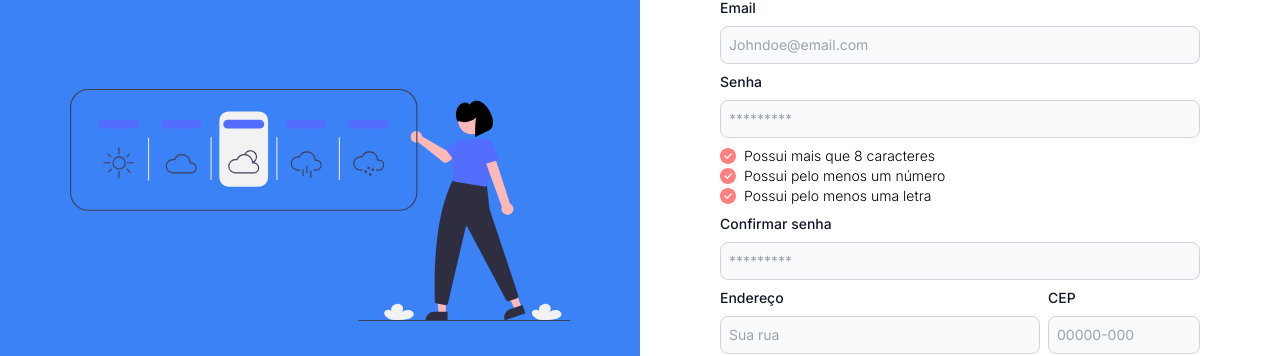
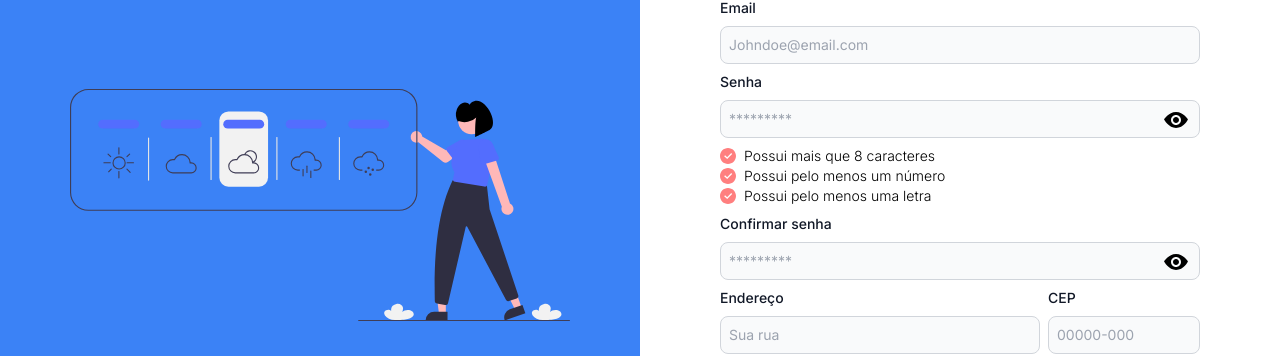
Before and after one commit to szHeron/frontend-challenge, a Next.js app: page /signup in a window 1280 px wide. Shown: the part 195-551 px from the top of the page. Built offline with nearby package versions, Linux system fonts and the light colour scheme; no server answers.

Commit message:
feat: added password visibility

```diff
--- a/components/Form/index.tsx
+++ b/components/Form/index.tsx
@@ -83,6 +83,7 @@ export default function Form({handleValidation, setUser, user, setConfirmPasswor
                     labelText="Estado"
                     placeholder="UF"
                     helperText={erros.state}
+                    maxLength={2}
                 />
                 <SelectCountries onChange={(value)=> setUser({...user, country: value.target.value})} helpertext={erros.country}/>
             </div>
--- a/components/TextField/index.tsx
+++ b/components/TextField/index.tsx
@@ -1,4 +1,4 @@
-import { InputHTMLAttributes } from "react";
+import { InputHTMLAttributes, useState } from "react";
 
 interface ITextField extends InputHTMLAttributes<HTMLInputElement>{
     helperText?: string;
@@ -7,13 +7,38 @@ interface ITextField extends InputHTMLAttributes<HTMLInputElement>{
 }
 
 export default function TextField({onChange, type="text", placeholder, value, helperText, labelText, width, maxLength}: ITextField){
+    const [passwordVisibility, setPasswordVisibility] = useState(type === "password"?true:false);
+
     return (
         <div className={`flex flex-col w-${width?width:"full"}`}>
             <label className="block mb-2 text-sm font-medium text-gray-900">
                 {labelText}
             </label>
-            <input onChange={onChange} type={type} value={value} maxLength={maxLength} placeholder={placeholder} className="bg-gray-50 border border-gray-300 text-gray-900 text-sm rounded-lg w-full p-2 focus:outline-none focus:ring-1 focus:ring-blue-500 focus:border-blue-500" />
-            {helperText && <span className="text-red-500 font-light text-sm">{helperText}</span>}
+            <div className="relative flex flex-row">
+                <input onChange={onChange} type={passwordVisibility?"password":"text"} value={value} maxLength={maxLength} placeholder={placeholder} className="bg-gray-50 border border-gray-300 text-gray-900 text-sm rounded-lg w-full p-2 focus:outline-none focus:ring-1 focus:ring-blue-500 focus:border-blue-500" />
+                {
+                    type === "password" && (
+                        <button
+                            type="button"
+                            onClick={() => setPasswordVisibility(!passwordVisibility)}
+                            className="absolute right-3 top-2 cursor-pointer"
+                        >
+                            {
+                                passwordVisibility ?
+                                    <svg xmlns="http://www.w3.org/2000/svg" width="24" height="24" viewBox="0 0 24 24"><path d="M15 12c0 1.654-1.346 3-3 3s-3-1.346-3-3 1.346-3 3-3 3 1.346 3 3zm9-.449s-4.252 8.449-11.985 8.449c-7.18 0-12.015-8.449-12.015-8.449s4.446-7.551 12.015-7.551c7.694 0 11.985 7.551 11.985 7.551zm-7 .449c0-2.757-2.243-5-5-5s-5 2.243-5 5 2.243 5 5 5 5-2.243 5-5z"/></svg>
+                                    :
+                                    <svg xmlns="http://www.w3.org/2000/svg" width="24" height="24" viewBox="0 0 24 24"><path d="M11.885 14.988l3.104-3.098.011.11c0 1.654-1.346 3-3 3l-.115-.012zm8.048-8.032l-3.274 3.268c.212.554.341 1.149.341 1.776 0 2.757-2.243 5-5 5-.631 0-1.229-.13-1.785-.344l-2.377 2.372c1.276.588 2.671.972 4.177.972 7.733 0 11.985-8.449 11.985-8.449s-1.415-2.478-4.067-4.595zm1.431-3.536l-18.619 18.58-1.382-1.422 3.455-3.447c-3.022-2.45-4.818-5.58-4.818-5.58s4.446-7.551 12.015-7.551c1.825 0 3.456.426 4.886 1.075l3.081-3.075 1.382 1.42zm-13.751 10.922l1.519-1.515c-.077-.264-.132-.538-.132-.827 0-1.654 1.346-3 3-3 .291 0 .567.055.833.134l1.518-1.515c-.704-.382-1.496-.619-2.351-.619-2.757 0-5 2.243-5 5 0 .852.235 1.641.613 2.342z"/></svg>
+                            }
+                        </button>
+                    )
+                }
+            </div>
+            {
+                helperText &&
+                    <span className="text-red-500 font-light text-sm">
+                        {helperText}
+                    </span>
+            }
         </div>
     )
 }
```
